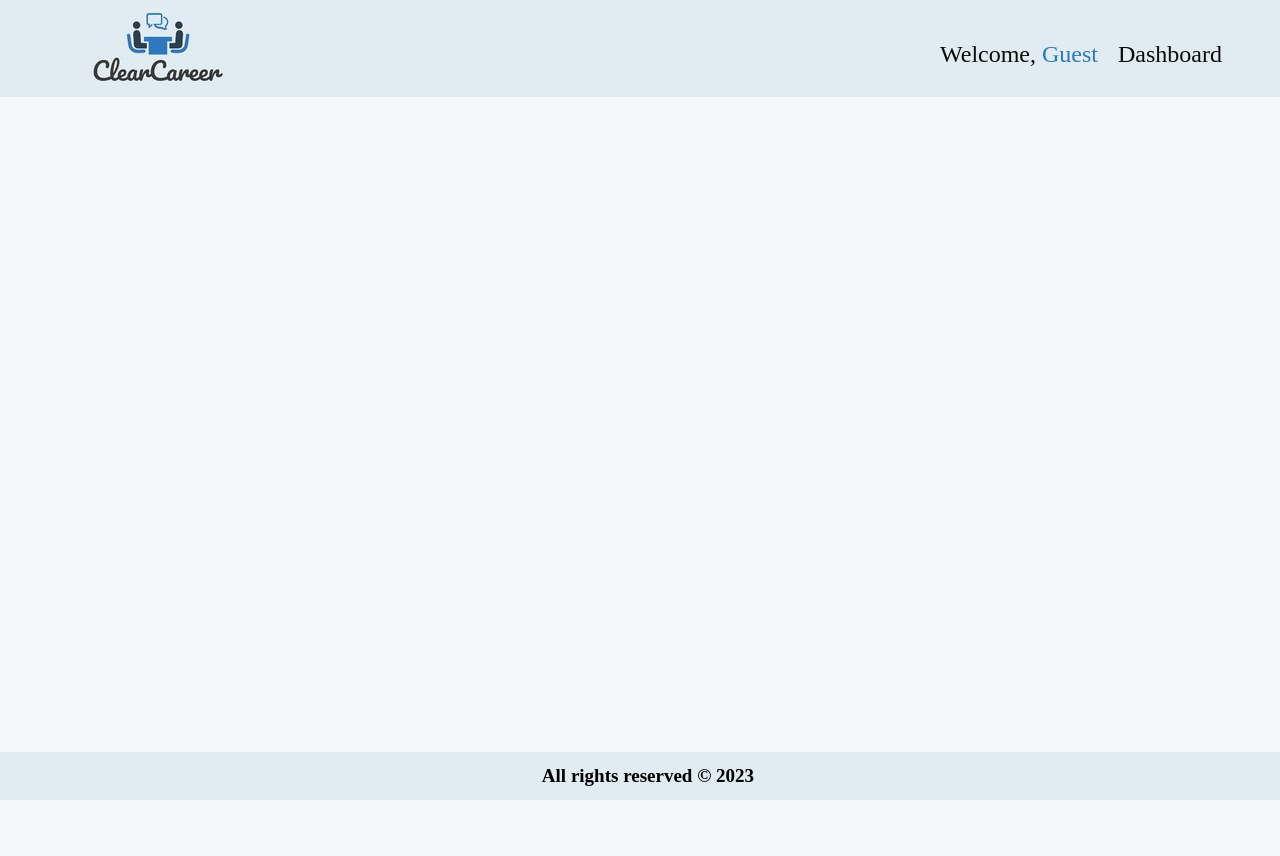
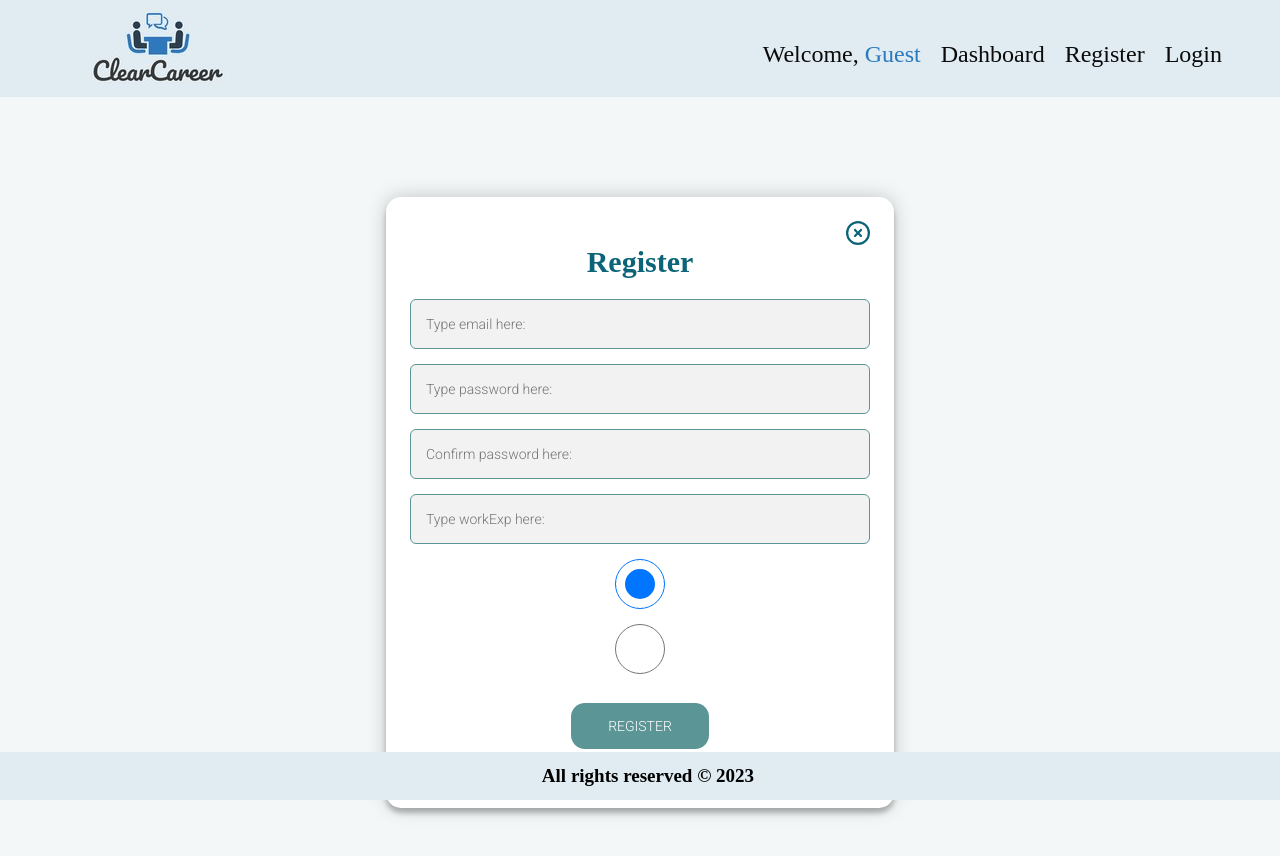
Before and after one commit to Matey-Tsilov/Clear_Career, a React (Create React App) app in the folder client/: page /register in a window 1280 px wide. Shown: the top 856 px of the page. Before the commit the page ends 800 px from the top, so only its background shows below. Built offline with nearby package versions, Linux system fonts and the light colour scheme.

Commit message:
implement modal to accept gender property

```diff
--- a/client/src/App.js
+++ b/client/src/App.js
@@ -8,9 +8,12 @@ import { Create } from "./components/Create/Create.jsx";
 import { Edit } from "./components/Edit/Edit.jsx";
 import { Details } from "./components/Details/Details.jsx";
 import { Profile } from "./components/UserProfile/UserProfile.jsx";
+import { Login } from "./components/Login/Login.jsx";
+import { Register } from "./components/Register/Register.jsx";
 
+
+import { NotifyContextProvider } from "./contexts/notificationContext.js";
 import { UserContextProvider } from "./contexts/userContext.js";
-import { NotifyContextProvider } from "./contexts/notificationContext.js";
 import { ModalContextProvider } from "./contexts/modalContext.js";
 
 import "./App.module.css";
@@ -26,8 +29,10 @@ function App() {
             <Header />
             <Routes>
               <Route element={<Login_RegisterGuard />}>
+                <Route path="/login" element={<Login/>}/>
+                <Route path="/register" element={<Register/>}/>
+              </Route>
                 <Route path="/" element={<Home />} />
-              </Route>
               <Route path="/dashboard" element={<Dashboard />} />
               <Route path="/create" element={<Create />} />
               <Route path="/edit/:id" element={<Edit />} />
--- a/client/src/components/Home/Home.jsx
+++ b/client/src/components/Home/Home.jsx
@@ -1,37 +1,21 @@
+import { useNavigate } from "react-router-dom";
+
 import img from "../../assets/png.png";
 import style from "./Home.module.css";
 
-import { Login } from "../Login/Login";
-import { Register } from "../Register/Register";
-import { useState } from "react";
-
 export const Home = () => {
-  const [openL, setOpenL] = useState(false);
-  const [openR, setOpenR] = useState(false);
-
-  const closeLogin = () => {
-    setOpenL(false)
-  }
-  const closeRegister = () => {
-    setOpenR(false)
-  }
-
+  const navigate = useNavigate()
   return (
     <>
-      {(openL && <Login close={closeLogin} open={() => setOpenR(true)} />) || (openR && <Register close={closeRegister} open={() => setOpenL(true)}/>) || (
       <section id={style["home"]}>
         <img src={img} alt="home" />
         <h2>Searching for a job?</h2>
         <div className={style.btnsContainer}>
-          <button onClick={() => setOpenR(true)} className={style.redirectBtn}>
-            Register
-          </button>
-          <button onClick={() => setOpenL(true)} className={style.redirectBtn}>
-            Login
+          <button onClick={() => navigate('/register')} className={style.redirectBtn}>
+            Sign Up!
           </button>
         </div>
       </section>
-      )}
     </>
   );
 };
--- a/client/src/components/Login/Login.jsx
+++ b/client/src/components/Login/Login.jsx
@@ -11,7 +11,7 @@ import { UserContext } from "../../contexts/userContext";
 import style from "./Login.module.css";
 import { NotifyContext } from "../../contexts/notificationContext";
 
-export const Login = ({close, open}) => {
+export const Login = () => {
   const { setUser } = useContext(UserContext);
   const navigate = useNavigate();
   const { setNotify } = useContext(NotifyContext)
@@ -71,7 +71,7 @@ export const Login = ({close, open}) => {
 
   return (
       <div className={style.form}>
-        <FontAwesomeIcon onClick={close} size="xl" className={style.icon} icon={faCircleXmark} />
+        <FontAwesomeIcon onClick={() => navigate('/')} size="xl" className={style.icon} icon={faCircleXmark} />
         <h2>Login</h2>
         <form onSubmit={onLoginSubmit} className={style["login-form"]}>
           <div>
@@ -112,7 +112,7 @@ export const Login = ({close, open}) => {
           </div>
           <button type="submit">login</button>
           <p className={style.message}>
-            Not registered? <Link onClick={open}>Create an account</Link>
+            Not registered? <Link to='/register'>Create an account</Link>
           </p>
         </form>
       </div>
--- a/client/src/components/Register/Register.jsx
+++ b/client/src/components/Register/Register.jsx
@@ -1,4 +1,4 @@
-import { useContext, useState } from "react";
+import { useContext, useRef, useState } from "react";
 import { Link, useNavigate } from "react-router-dom";
 
 import { FontAwesomeIcon } from "@fortawesome/react-fontawesome";
@@ -9,15 +9,19 @@ import style from "./Register.module.css";
 import { UserContext } from "../../contexts/userContext";
 import { NotifyContext } from "../../contexts/notificationContext";
 
-export const Register = ({close, open}) => {
+export const Register = () => {
   const {setNotify} = useContext(NotifyContext)
+  const {setUser} = useContext(UserContext)
+
+  const ref = useRef()
+
   const [inputs, setInputs] = useState({
     email: {value: '', hasError: false, errorMsg: ''},
     password: {value: '', hasError: false, errorMsg: ''},
     re_password: {value: '', hasError: false, errorMsg: ''},
-    workExp: {value: '', hasError: false, errorMsg: ''},
+    workExp: {value: '', hasError: false, errorMsg: ''}
   });
-  const {setUser} = useContext(UserContext)
+
   const navigate = useNavigate()
 
   const onInputChange = (e) => {
@@ -34,6 +38,10 @@ export const Register = ({close, open}) => {
   const onInputBlur = (e) => {
     const inputCur = e.target;
 
+    if (e.target.name == "sex") {
+      return;
+    }
+
     const change = {
       [e.target.name]: {
         value: e.target.value,
@@ -48,7 +56,7 @@ export const Register = ({close, open}) => {
     } else if (inputCur.name === "password" && inputCur.value.length <= 3) {
       change[inputCur.name].hasError = true;
       change[inputCur.name].errorMsg = "This password is too easy. You need a better one";
-    } else if(inputCur.name == "re_password" && inputCur.value != inputs.password.value || inputCur.value == ''){
+    } else if(inputCur.name === "re_password" && inputCur.value !== inputs.password.value || inputCur.value === ''){
       change[inputCur.name].hasError = true;
       change[inputCur.name].errorMsg = "Passwords mismatch";
     }
@@ -65,6 +73,7 @@ export const Register = ({close, open}) => {
       email: inputs.email.value.trim(),
       password: inputs.password.value.trim(),
       workExp: inputs.workExp.value.trim(),
+      sex: ref.current.value.trim(),
     };
 
      register(send).then(res => {
@@ -78,10 +87,10 @@ export const Register = ({close, open}) => {
   return (
     <section id="register">
       <div className={style.form}>
-      <FontAwesomeIcon onClick={close} size="xl" className={style.icon} icon={faCircleXmark} />
+      <FontAwesomeIcon onClick={() => navigate('/')} size="xl" className={style.icon} icon={faCircleXmark} />
         <h2>Register</h2>
         <form className={style["login-form"]} onSubmit={onRegisterSubmit}>
-        <div>
+          <div>
             {inputs.email.hasError && (
               <label className={style.errorLabel} htmlFor="email">
                 {inputs.email.errorMsg}
@@ -156,9 +165,36 @@ export const Register = ({close, open}) => {
               value={inputs.workExp.value}
             />
           </div>
+
+          <div>
+            {/* {inputs.sex.hasError && (
+              <label className={style.errorLabel} htmlFor="sex">
+                {inputs.sex.errorMsg}
+              </label>
+            )} */}
+            <input
+              className={inputs.sex?.hasError && style.errorInput}
+              type="radio"
+              name="sex"
+              id="sex"
+              onChange={onInputChange}
+              onBlur={onInputBlur}
+              value="male"
+              checked
+            />
+            <input
+              className={inputs.sex?.hasError && style.errorInput}
+              type="radio"
+              name="sex"
+              id="sex"
+              onChange={onInputChange}
+              onBlur={onInputBlur}
+              value='female'
+            />
+          </div>
           <button type="submit">register</button>
           <p className={style.message}>
-            Already registered? <Link onClick={open} >Login</Link>
+            Already registered? <Link to={'/login'} >Login</Link>
           </p>
         </form>
       </div>
--- a/client/src/components/common/Header/Header.jsx
+++ b/client/src/components/common/Header/Header.jsx
@@ -19,9 +19,12 @@ export const Header = () => {
         <img id="logo-img" src={logo} alt="" />
       </Link>
       <nav>
-        <div>
+        <div className="guest-specific">
           <Link to="/profile">Welcome, <span>{user.email || "Guest"}</span></Link>
           <Link to="/dashboard">Dashboard</Link>
+          <Link to="/register">Register</Link>
+          <Link to="/login">Login</Link>
+
         </div>
         {Object.values(user) != 0 &&
         (
```
Also changed, not shown: 1 other file (tests, documents, lock files or other folders).
